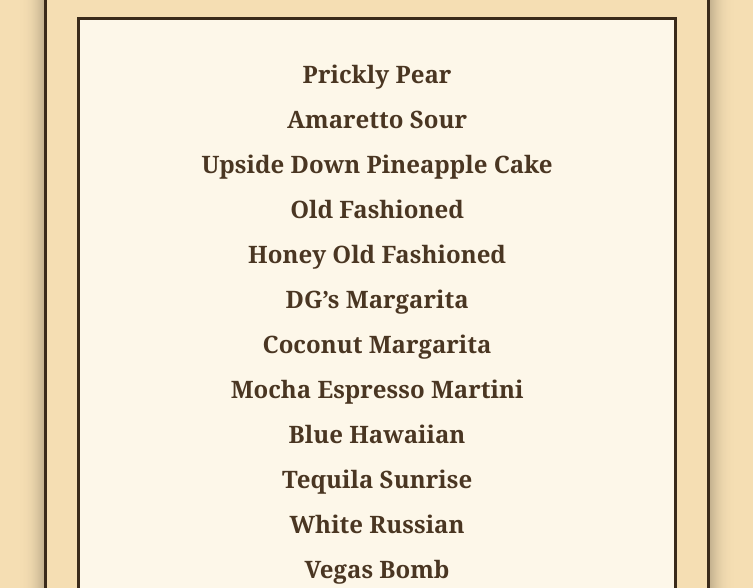
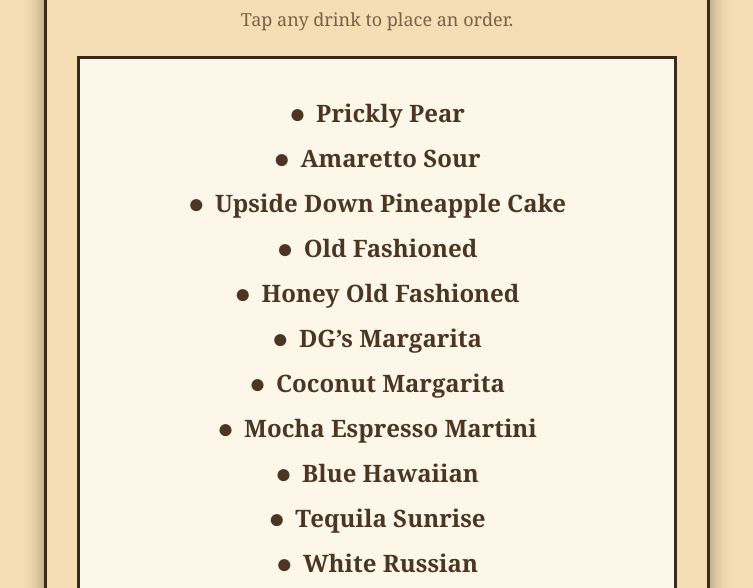
Before and after one commit to Dgreen-28/bar-menu, a plain HTML site: page index.html in a window 1280 px wide. Shown: the part 198-786 px from the top of the page, without its empty margins (263-1016 px from the left). Drawn offline with Linux system fonts and the light colour scheme.

Commit message:
Update index.html

```diff
--- a/index.html
+++ b/index.html
@@ -27,10 +27,17 @@
     h1 {
         font-size: 65px;
         font-weight: 900;
-        margin-bottom: 20px;
+        margin-bottom: 10px;
         letter-spacing: 5px;
         color: #3a2a1a;
         text-shadow: 2px 2px 2px #00000033;
+    }
+
+    .subtitle {
+        font-size: 18px;
+        margin-bottom: 25px;
+        color: #5a4330;
+        opacity: 0.8;
     }
 
     .menu-box {
@@ -46,6 +53,15 @@
         font-weight: bold;
         cursor: pointer;
         transition: 0.2s;
+        display: flex;
+        align-items: center;
+        gap: 10px;
+        justify-content: center;
+    }
+
+    .menu-item span.bullet {
+        font-size: 28px;
+        line-height: 0;
     }
 
     .menu-item:hover {
@@ -66,6 +82,8 @@
 
 <div class="poster">
     <h1>WANTED</h1>
+
+    <div class="subtitle">Tap any drink to place an order.</div>
 
     <div class="menu-box" id="menu"></div>
 
@@ -95,7 +113,9 @@
 
     drinks.forEach(drink => {
         menu.innerHTML += `
-            <div class="menu-item" onclick="order('${drink}')">${drink}</div>
+            <div class="menu-item" onclick="order('${drink}')">
+                <span class="bullet">●</span> ${drink}
+            </div>
         `;
     });
 
```
